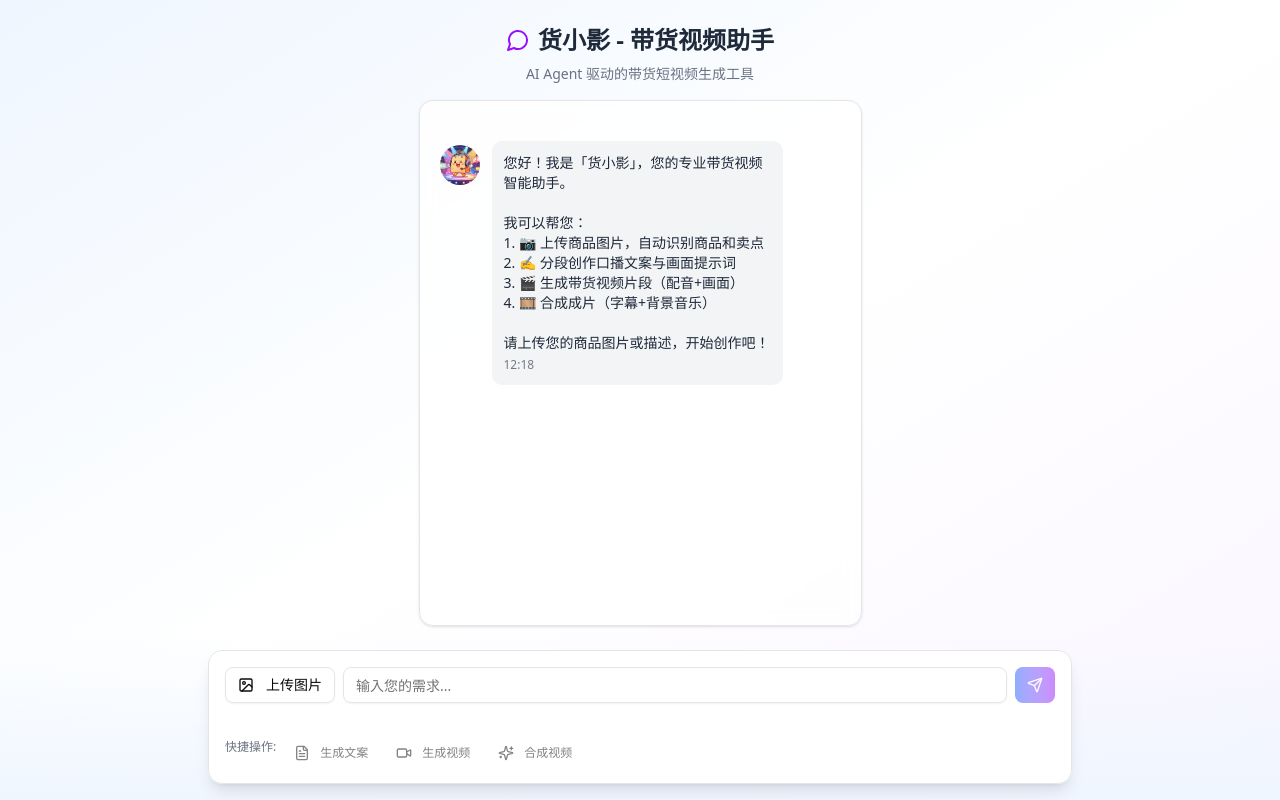
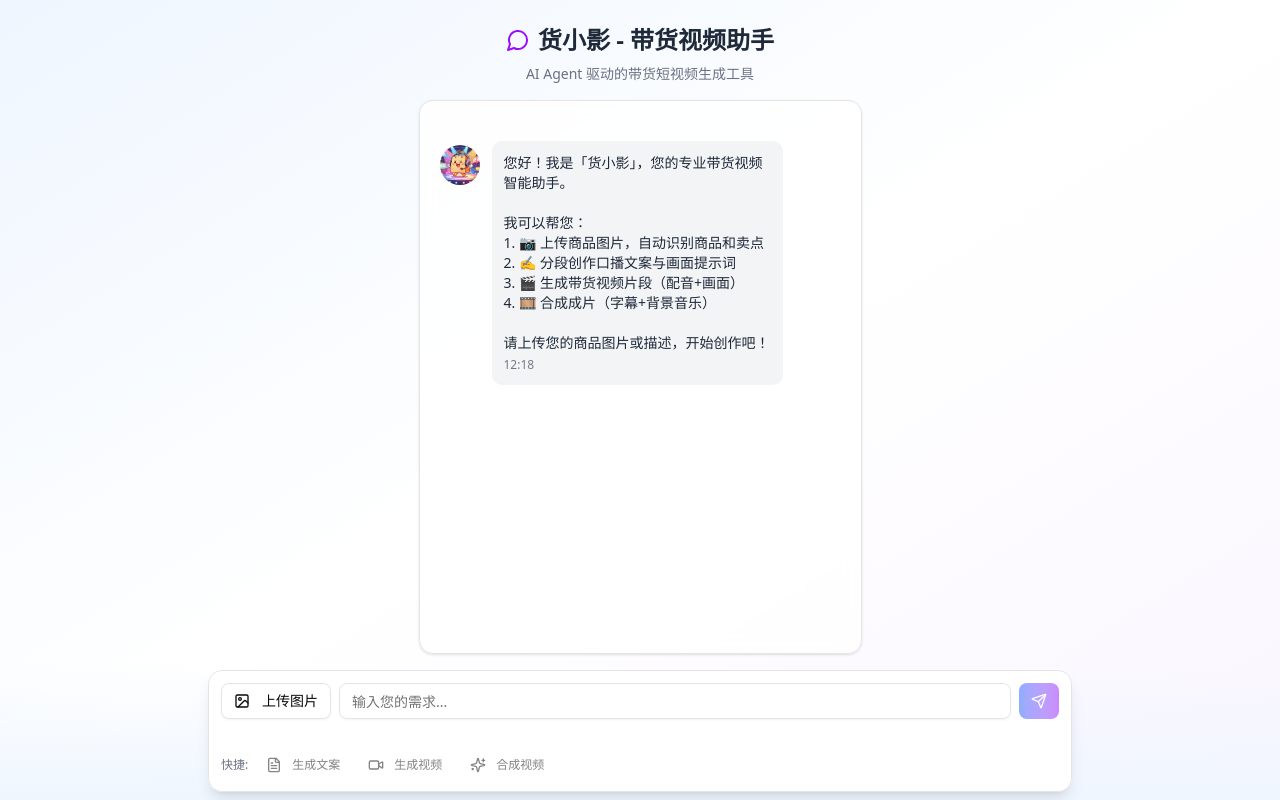
Before and after one commit to cyj-765944042/Product-Promotion-Video-Generation, a Next.js app: page / in a window 1280 px wide. Built offline with nearby package versions, Linux system fonts and the light colour scheme.

Commit message:
fix: 调整输入框与聊天区域比例，使输入框更紧凑
Coze-Commit-Type: user
Coze-User-ID: 2943808875540140
Coze-Conversation-ID: 5007410

```diff
--- a/src/app/page.tsx
+++ b/src/app/page.tsx
@@ -777,10 +777,10 @@ export default function ChatAgentPage() {
       </div>
 
       {/* 输入区域 - 固定在底部 */}
-      <div className="sticky bottom-0 bg-gradient-to-t from-blue-50 to-transparent pt-4 pb-4">
+      <div className="sticky bottom-0 bg-gradient-to-t from-blue-50 to-transparent pt-2 pb-2">
         <div className="max-w-4xl mx-auto px-4">
-          <Card className="bg-white/95 backdrop-blur p-4 shadow-lg">
-            <div className="flex gap-2">
+          <Card className="bg-white/95 backdrop-blur p-3 shadow-lg">
+            <div className="flex gap-2 items-center">
               {/* 图片上传 */}
               <div className="relative inline-block">
                 <Button variant="outline" className="relative pointer-events-none">
@@ -825,8 +825,8 @@ export default function ChatAgentPage() {
             </div>
 
             {/* 快捷操作 */}
-            <div className="flex gap-2 mt-3">
-              <span className="text-xs text-gray-500">快捷操作:</span>
+            <div className="flex gap-2 mt-2 items-center">
+              <span className="text-xs text-gray-500">快捷:</span>
               <Button
                 variant="ghost"
                 size="sm"
```
